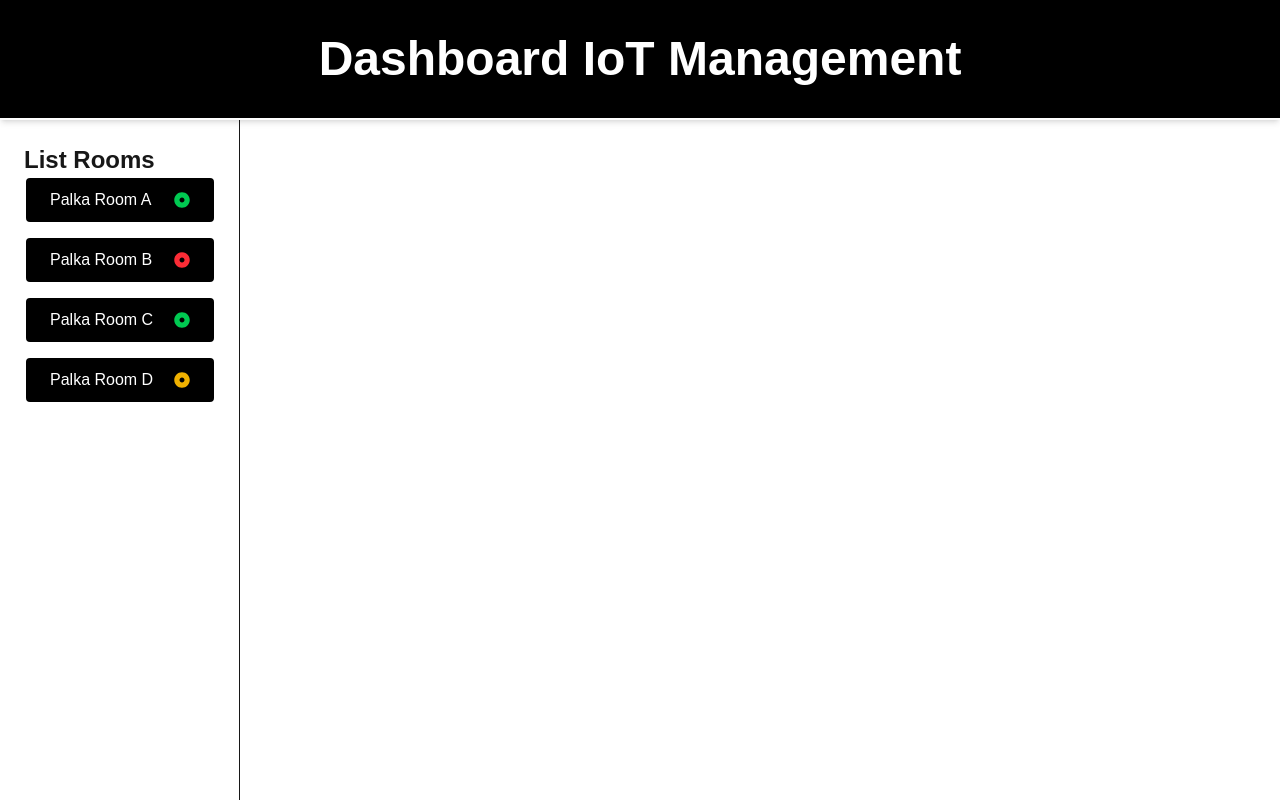
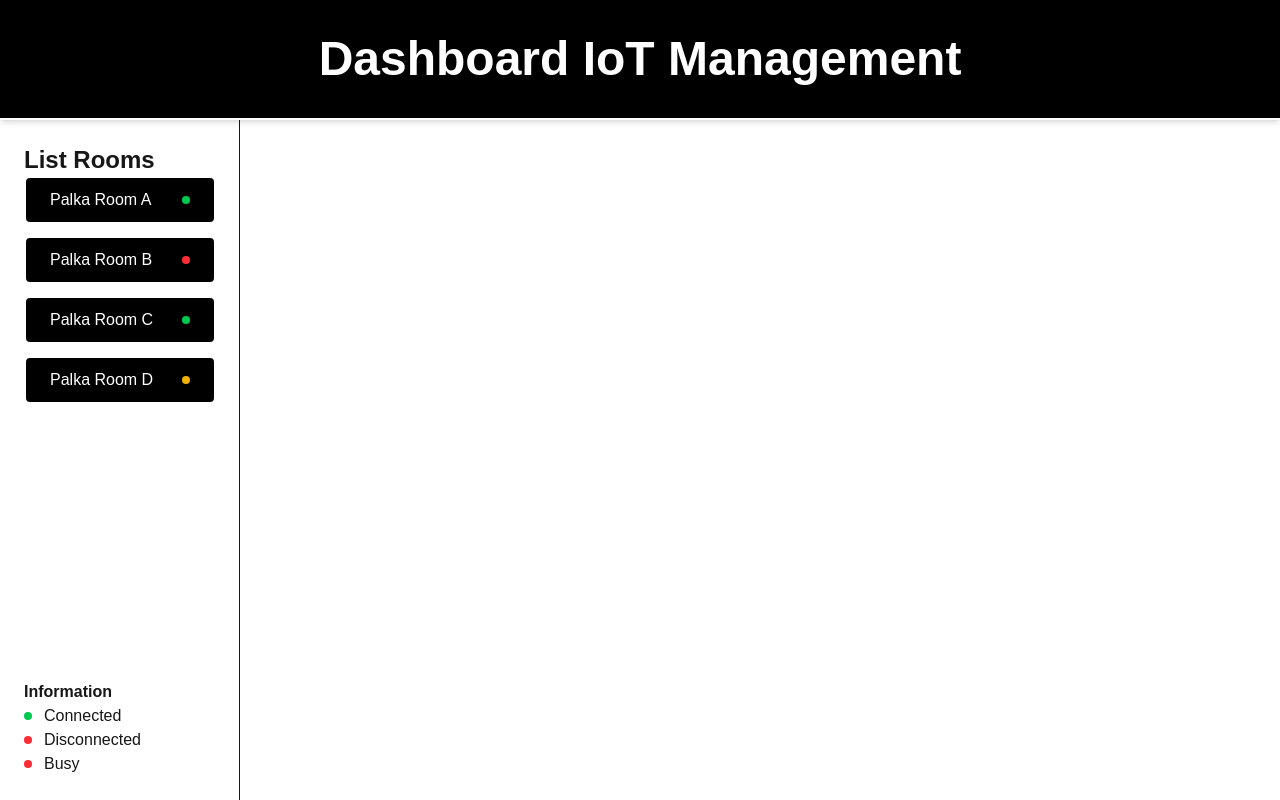
Before and after one commit to budiserius/palka-iot-monitoring, a Next.js app in the folder dashboard-fe/: page / in a window 1280 px wide. Built offline with nearby package versions, Linux system fonts and the light colour scheme.

Commit message:
update: list room

```diff
--- a/dashboard-fe/src/components/ListRoom.tsx
+++ b/dashboard-fe/src/components/ListRoom.tsx
@@ -1,6 +1,7 @@
 "use client";
-import { FaAngleUp, FaDotCircle } from "react-icons/fa";
+import { FaAngleUp } from "react-icons/fa";
 import Button from "./atoms/Button";
+import { useState } from "react";
 
 type RoomStatus = "Connected" | "Disconnected" | "Busy";
 
@@ -34,28 +35,69 @@ const LIST_ROOM: Room[] = [
 ];
 
 export default function ListRoom() {
+  const [isRollUp, setIsRollUp] = useState(false);
   const statusColors = {
-    Connected: "text-green-500",
-    Disconnected: "text-red-500",
-    Busy: "text-yellow-500",
+    Connected: "bg-green-500",
+    Disconnected: "bg-red-500",
+    Busy: "bg-yellow-500",
   };
   return (
-    <div className="w-60 p-6 max-md:absolute max-md:bottom-0 max-md:w-full max-md:border-t md:h-[calc(100vh-120px)] md:border-r">
+    <div className="w-60 p-6 max-md:absolute max-md:bottom-0 max-md:w-full max-md:border-t md:flex md:h-[calc(100vh-120px)] md:flex-col md:justify-between md:border-r">
+      <div
+        onClick={() => {
+          setIsRollUp(!isRollUp);
+        }}
+      >
         <h2 className="flex justify-between text-2xl font-bold">
-        List Rooms <FaAngleUp className="md:hidden" />
+          List Rooms{" "}
+          <FaAngleUp
+            className={"md:hidden " + (isRollUp ? "rotate-0" : "rotate-180")}
+          />
         </h2>
-      <div className="flex flex-col gap-3 max-md:grid max-md:grid-cols-2">
+        <div
+          className={
+            "flex flex-col gap-3 max-md:grid max-md:grid-cols-2 max-md:overflow-hidden max-md:transition-all " +
+            (isRollUp
+              ? "opacity-100 max-md:max-h-96"
+              : "opacity-100 max-md:max-h-0")
+          }
+        >
           {LIST_ROOM.map((room) => (
-          <Button
+            <div
               key={room.id}
-            onClick={() => console.log(`Joined ${room.name}`)}
+              className="max-md:flex max-md:w-full max-md:justify-center"
             >
+              <Button onClick={() => alert(`Joined ${room.name}`)}>
                 {room.name}
-            <FaDotCircle
-              className={statusColors[room.status] || "text-gray-400"}
+                <div
+                  className={
+                    "aspect-square h-2 w-2 rounded-full " +
+                    statusColors[room.status]
+                  }
                 />
               </Button>
+            </div>
           ))}
+        </div>
+      </div>
+      <div className="max-md:hidden">
+        <p className="font-bold">Information</p>
+        <ul>
+          <li className="flex items-center justify-start gap-3">
+            <div
+              className={"aspect-square h-2 w-2 rounded-full bg-green-500"}
+            />
+            <p>Connected</p>
+          </li>
+          <li className="flex items-center justify-start gap-3">
+            <div className={"aspect-square h-2 w-2 rounded-full bg-red-500"} />
+            <p>Disconnected</p>
+          </li>
+          <li className="flex items-center justify-start gap-3">
+            <div className={"aspect-square h-2 w-2 rounded-full bg-red-500"} />
+            <p>Busy</p>
+          </li>
+        </ul>
       </div>
     </div>
   );
--- a/dashboard-fe/src/components/atoms/Button.tsx
+++ b/dashboard-fe/src/components/atoms/Button.tsx
@@ -14,7 +14,7 @@ export default function Button({
   return (
     <button
       onClick={onClick}
-      className="flex h-12 w-48 items-center justify-between rounded-md border-2 border-white bg-black px-6 text-white hover:border-black hover:bg-white hover:text-black"
+      className="flex h-12 w-48 items-center justify-between rounded-md border-2 border-white bg-black px-6 text-white hover:border-black hover:bg-white hover:text-black max-md:w-40 max-md:text-[12px]"
     >
       {children}
     </button>
```
Lines whose indentation alone changed are shown as unchanged.
